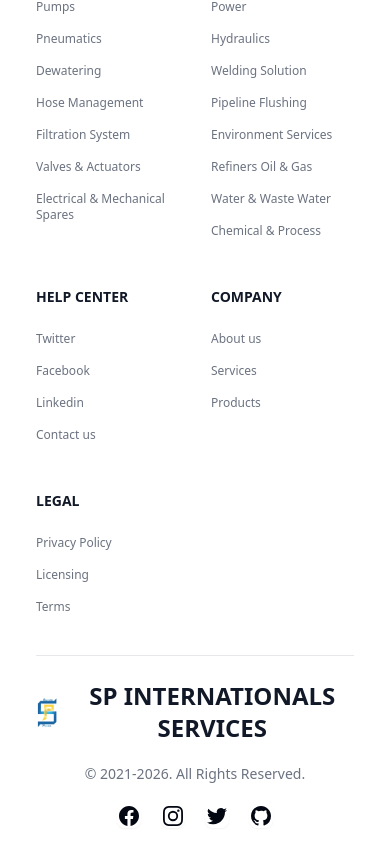
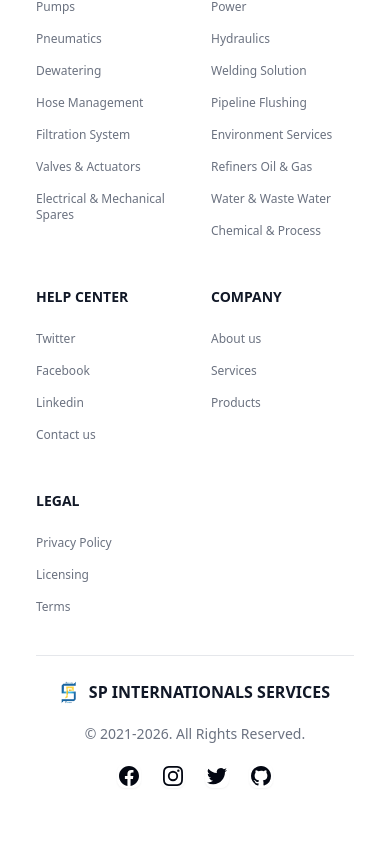
Before and after one commit to subashio/SP_International_Company, a Next.js app: page / in a window 390 px wide. Shown: the part 6057-6909 px from the top of the page. After the commit the page ends 6869 px from the top, so only its background shows below. Built offline with nearby package versions, Linux system fonts and the light colour scheme.

Commit message:
footer-updated

```diff
--- a/src/components/Footer.tsx
+++ b/src/components/Footer.tsx
@@ -107,11 +107,11 @@
           <div className="text-center">
             <Link
               href="/"
-              className="mb-5 flex items-center justify-center text-2xl font-semibold text-gray-900 dark:text-white"
+              className="mb-5 flex items-center justify-center font-semibold text-gray-900 dark:text-white sm:text-2xl"
             >
               <img
                 src="/logos/logo.png"
-                className="mr-3 h-8 sm:h-10"
+                className="mr-3 h-6 sm:h-8"
                 alt="Landwind Logo"
               />
               SP INTERNATIONALS SERVICES
```
